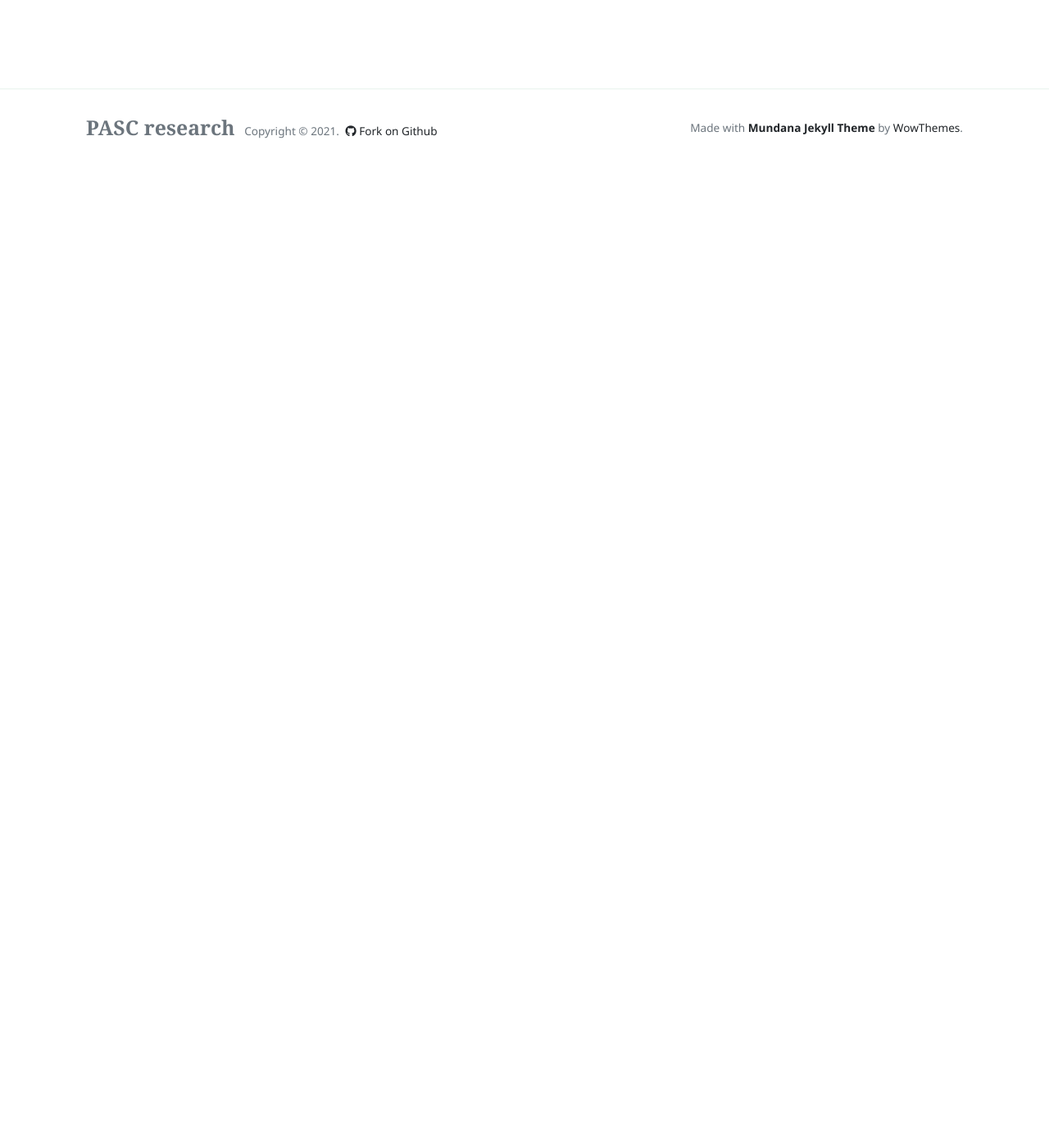
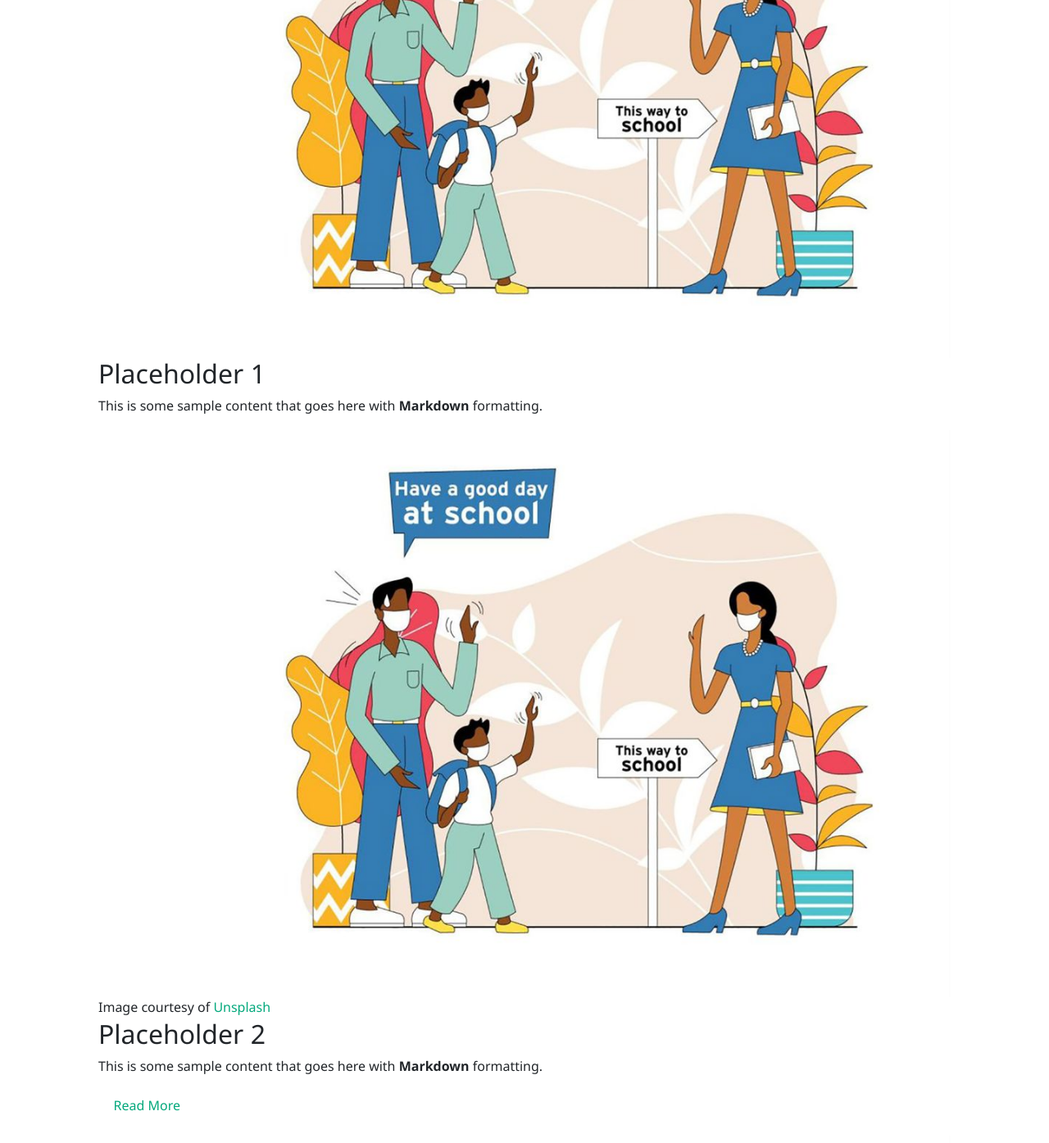
Before and after one commit to pasc-research/pasc-research.github.io, a Jekyll site: the page built from _pages/talks.md, in a window 1280 px wide and 1400 px high, scrolled down 442 px. Shown: the top 1395 px of the window at 82% size. Built offline with Jekyll 4.4.1, drawn with Linux system fonts in a browser that asks for light colours; nearby versions of some CDN libraries; before the commit the page ends 900 px from its top, so only the background shows below that; some of the changed lines change nothing that is shown; some of the changed text lies outside the part shown.

```diff
--- a/_includes/feature_row.html
+++ b/_includes/feature_row.html
@@ -1,3 +1,9 @@
+{% if include.id %}
+  {% assign feature_row = page[include.id] %}
+{% else %}
+  {% assign feature_row = page.feature_row %}
+{% endif %}
+
 <div class="feature__wrapper">
 
   {% for f in feature_row %}
--- a/_pages/talks.md
+++ b/_pages/talks.md
@@ -3,11 +3,11 @@
 permalink: "/talks.html"
 
 feature_row:
-  - image_path: https://img.youtube.com/vi/vy-JUaqk1Y8/0.jpg
+  - image_path: /assets/images/2.jpeg
     alt: "placeholder image 1"
     title: "Placeholder 1"
     excerpt: "This is some sample content that goes here with **Markdown** formatting."
-  - image_path: /assets/images/unsplash-gallery-image-2-th.jpg
+  - image_path: /assets/images/2.jpeg
     image_caption: "Image courtesy of [Unsplash](https://unsplash.com/)"
     alt: "placeholder image 2"
     title: "Placeholder 2"
@@ -15,7 +15,7 @@
     url: "#test-link"
     btn_label: "Read More"
     btn_class: "btn--primary"
-  - image_path: /assets/images/unsplash-gallery-image-3-th.jpg
+  - image_path: /assets/images/2.jpeg
     title: "Placeholder 3"
     excerpt: "This is some sample content that goes here with **Markdown** formatting."
 ---
```
